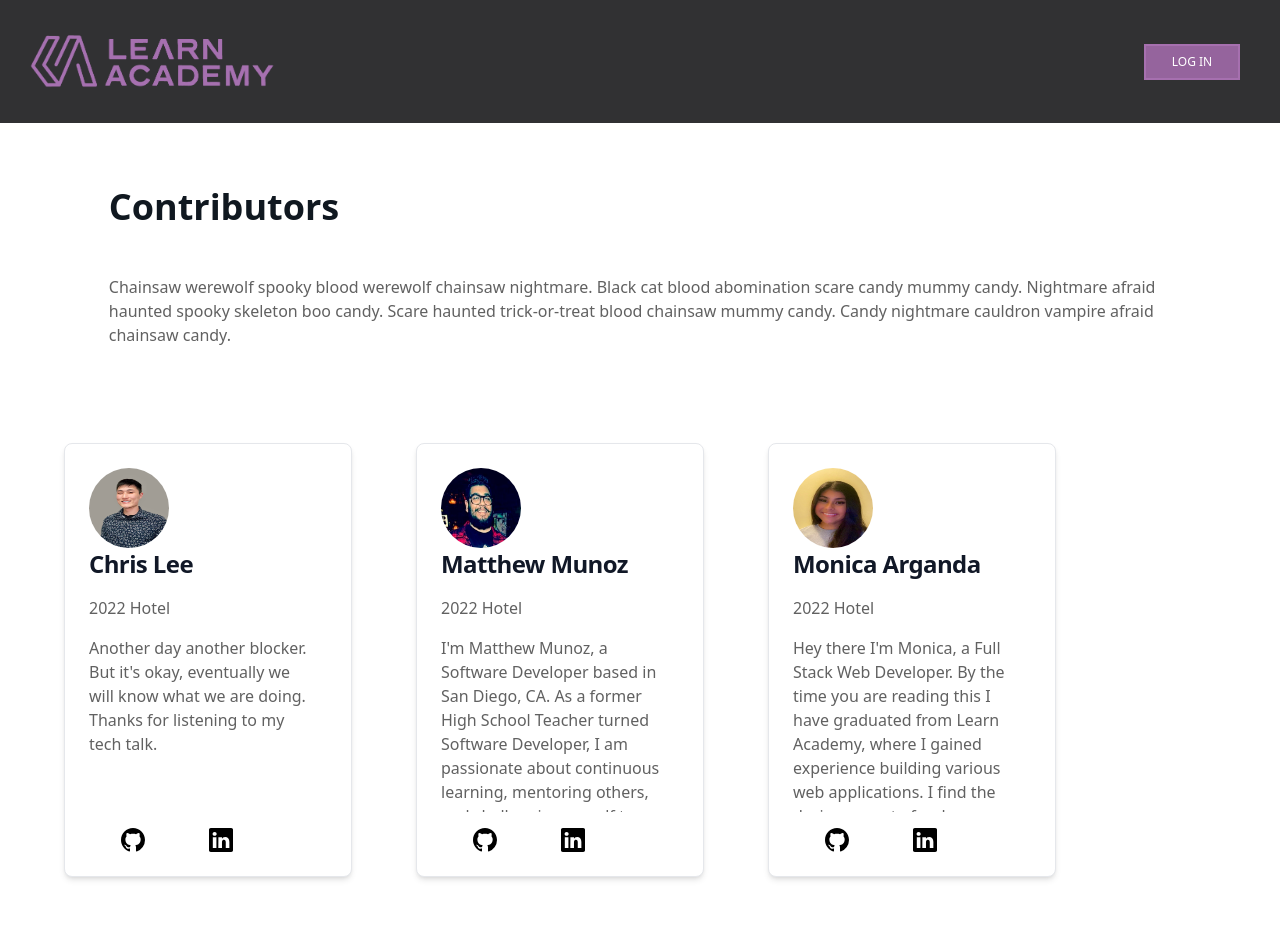
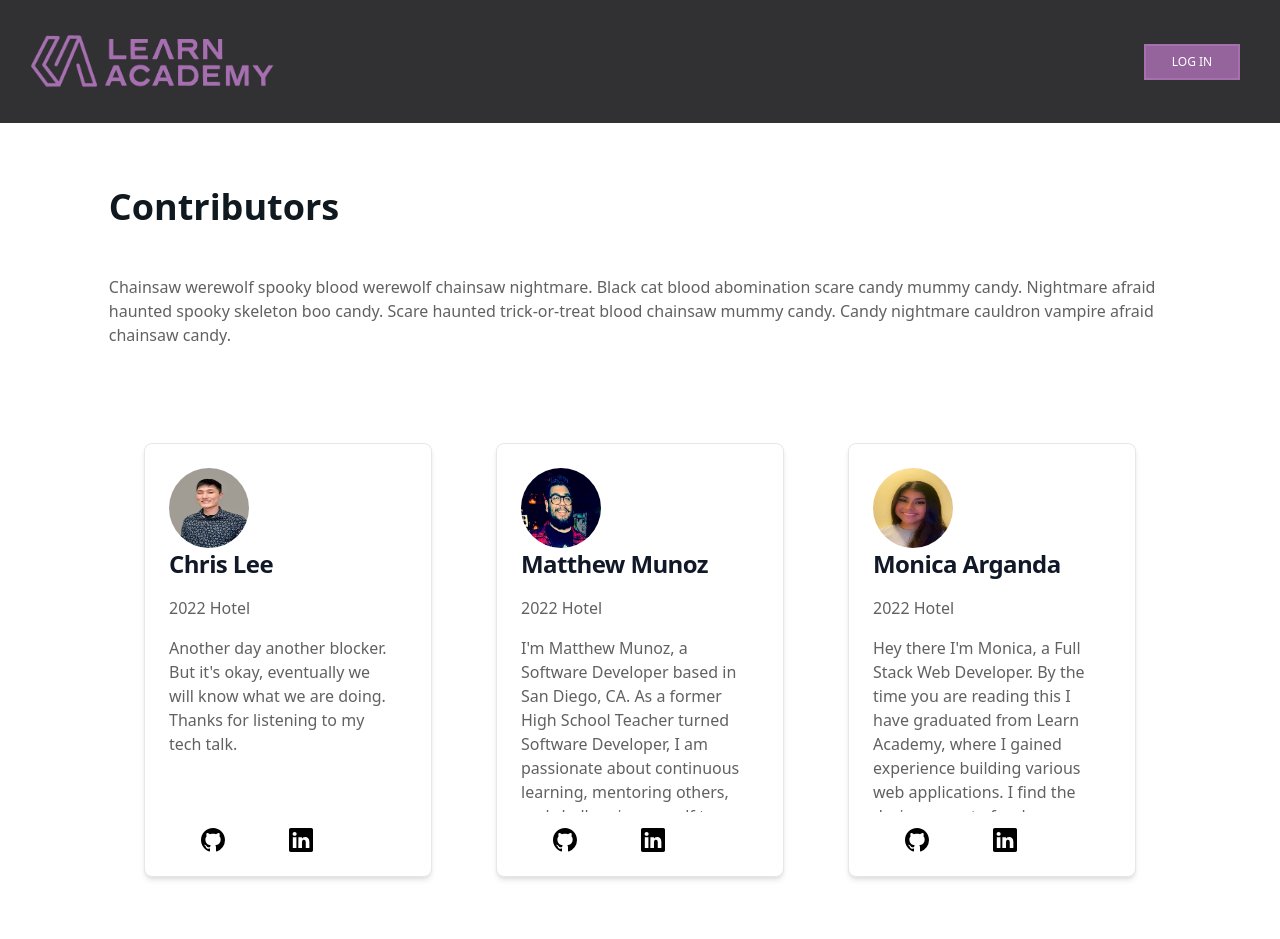
Before and after one commit to LEARNAcademy/student-application, a React (Create React App) app: page /contributors in a window 1280 px wide. Shown: the top 939 px of the page. Built offline with nearby package versions, Linux system fonts and the light colour scheme; a web font is replaced by a local one.

Commit message:
💄 [129] center contributor cards

```diff
--- a/src/pages/Contributor/Contributor.js
+++ b/src/pages/Contributor/Contributor.js
@@ -18,7 +18,7 @@ const Contributor = () => {
         <p className="my-3 text-learncarbon">Chainsaw werewolf spooky blood werewolf chainsaw nightmare. Black cat blood abomination scare candy mummy candy. Nightmare afraid haunted spooky skeleton boo candy. Scare haunted trick-or-treat blood chainsaw mummy candy. Candy nightmare cauldron vampire afraid chainsaw candy.</p>
       </div>
 
-      <div className="m-8 flex flex-wrap">
+      <div className="m-8 flex justify-center flex-wrap">
         {contributors.map((contributor) => (
           <div className="m-8 w-72" key={contributor.id}>
             <Card>
```
